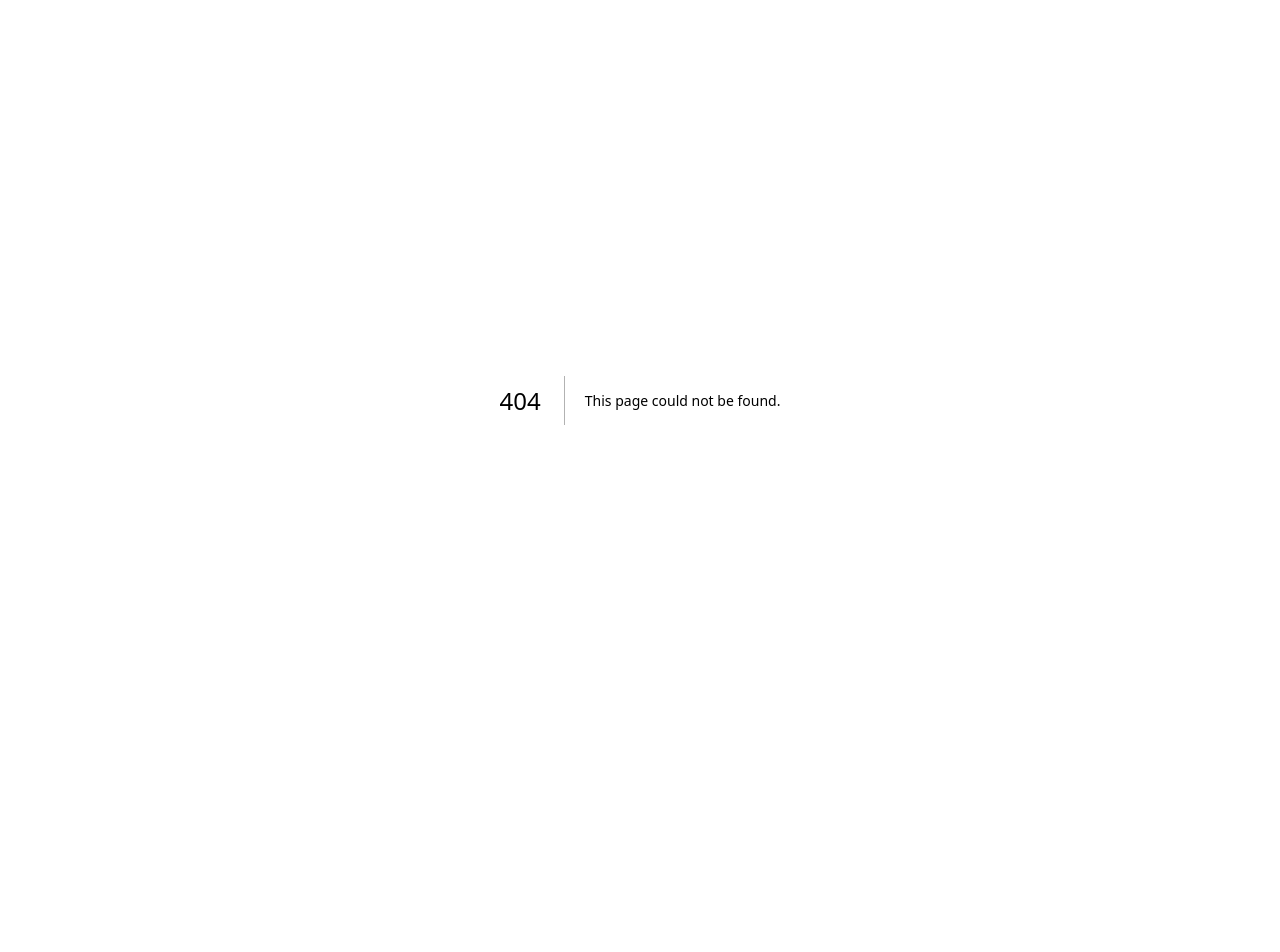
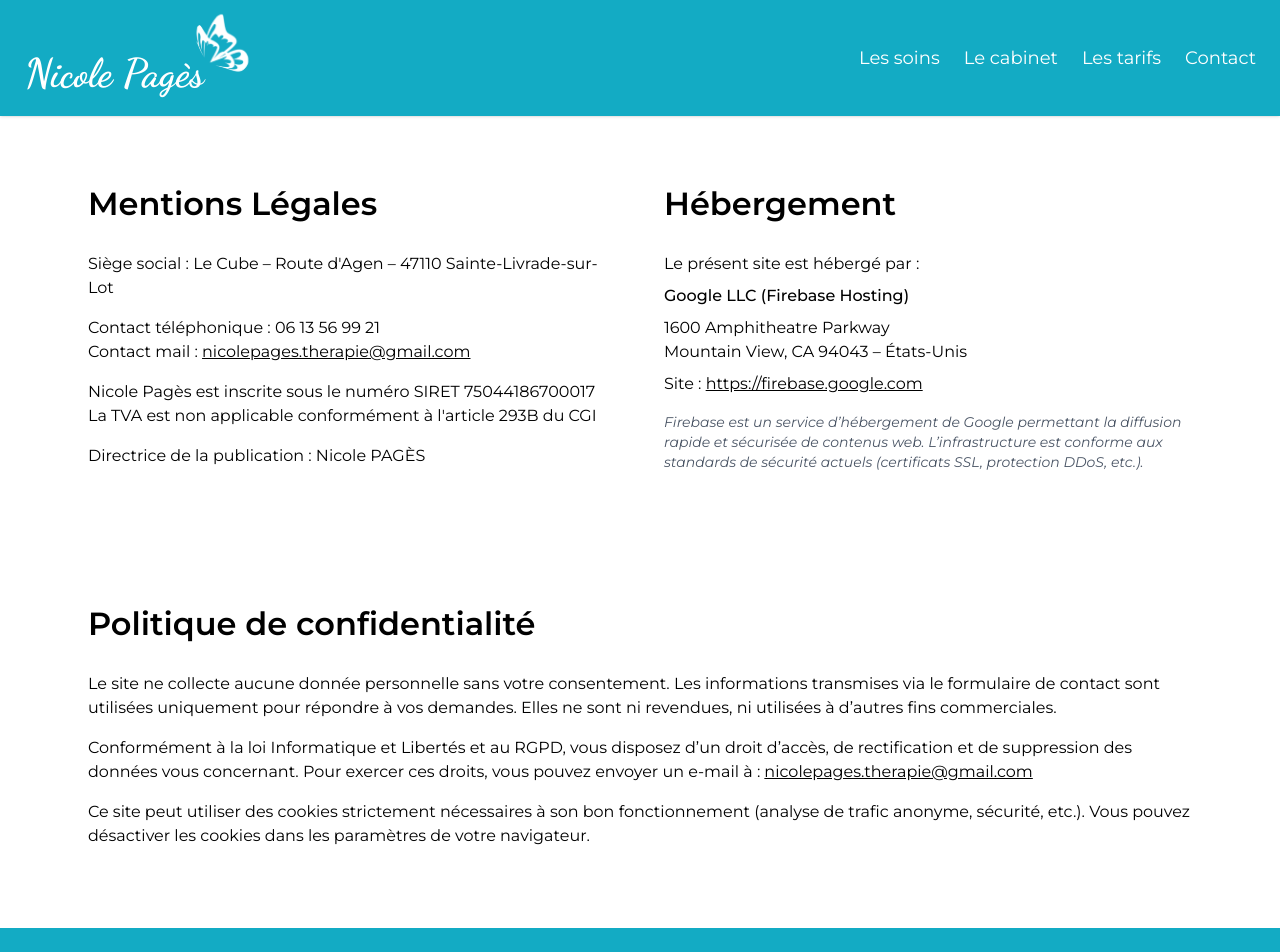
Before and after one commit to barry-black/nicole-pages-website, a Next.js app: page /legal in a window 1280 px wide. Before the commit this address had no page. Shown: the top 952 px of the page. Before the commit the page ends 800 px from the top, so only its background shows below. Built offline with nearby package versions, Linux system fonts and the light colour scheme.

Commit message:
Create mentions legales

```diff
--- /dev/null
+++ b/src/pages/legal.tsx
@@ -0,0 +1,136 @@
+"use client";
+
+/* Public Library */
+import { useState } from "react";
+
+/* Components */
+import { Typography } from "@/ui/design-system/typography/typography";
+import { Navigation } from "@/ui/components/navigation/navigation";
+import { Footer } from "@/ui/components/footer/footer";
+
+/* Hooks */
+import { useNavigateAndScroll } from "@/hooks/useNavigateAndScroll";
+
+export default function LegalPage() {
+  const [menuOpen, setMenuOpen] = useState(false);
+  const toggleMenu = () => setMenuOpen((prev) => !prev);
+  const navigateAndScroll = useNavigateAndScroll();
+
+  return (
+    <main className="bg-white text-black">
+      {/* Sticky Navbar */}
+      <Navigation menuOpen={menuOpen} toggleMenu={toggleMenu} />
+
+      <section className="max-w-6xl mx-auto px-6 py-16 grid md:grid-cols-2 gap-12">
+        <div>
+          <Typography
+            variant="m-32"
+            component="h2"
+            weight="semibold"
+            className="mb-6"
+          >
+            Mentions Légales
+          </Typography>
+
+          <p>
+            Siège social : Le Cube – Route d'Agen – 47110 Sainte-Livrade-sur-Lot
+          </p>
+          <p className="mt-4">Contact téléphonique : 06 13 56 99 21</p>
+          <p>
+            Contact mail :{" "}
+            <a
+              href="mailto:nicolepages.therapie@gmail.com"
+              className="underline"
+            >
+              nicolepages.therapie@gmail.com
+            </a>
+          </p>
+
+          <p className="mt-4">
+            Nicole Pagès est inscrite sous le numéro SIRET 75044186700017
+            <br />
+            La TVA est non applicable conformément à l'article 293B du CGI
+          </p>
+
+          <p className="mt-4">Directrice de la publication : Nicole PAGÈS</p>
+        </div>
+
+        <div>
+          <Typography
+            variant="m-32"
+            component="h2"
+            weight="semibold"
+            className="mb-6"
+          >
+            Hébergement
+          </Typography>
+
+          <p>Le présent site est hébergé par :</p>
+          <p className="mt-2 font-medium">Google LLC (Firebase Hosting)</p>
+          <p className="mt-2">
+            1600 Amphitheatre Parkway
+            <br />
+            Mountain View, CA 94043 – États-Unis
+          </p>
+          <p className="mt-2">
+            Site :{" "}
+            <a
+              href="https://firebase.google.com"
+              className="underline"
+              target="_blank"
+              rel="noopener noreferrer"
+            >
+              https://firebase.google.com
+            </a>
+          </p>
+
+          <p className="mt-4 text-sm text-gray-600 italic">
+            Firebase est un service d’hébergement de Google permettant la
+            diffusion rapide et sécurisée de contenus web. L’infrastructure est
+            conforme aux standards de sécurité actuels (certificats SSL,
+            protection DDoS, etc.).
+          </p>
+        </div>
+      </section>
+
+      <section className="max-w-6xl mx-auto px-6 py-16">
+        <Typography
+          variant="m-32"
+          component="h2"
+          weight="semibold"
+          className="mb-6"
+        >
+          Politique de confidentialité
+        </Typography>
+
+        <p className="mb-4">
+          Le site ne collecte aucune donnée personnelle sans votre consentement.
+          Les informations transmises via le formulaire de contact sont
+          utilisées uniquement pour répondre à vos demandes. Elles ne sont ni
+          revendues, ni utilisées à d’autres fins commerciales.
+        </p>
+
+        <p className="mb-4">
+          Conformément à la loi Informatique et Libertés et au RGPD, vous
+          disposez d’un droit d’accès, de rectification et de suppression des
+          données vous concernant. Pour exercer ces droits, vous pouvez envoyer
+          un e-mail à :
+          <a
+            href="mailto:nicolepages.therapie@gmail.com"
+            className="underline ml-1"
+          >
+            nicolepages.therapie@gmail.com
+          </a>
+        </p>
+
+        <p className="mb-4">
+          Ce site peut utiliser des cookies strictement nécessaires à son bon
+          fonctionnement (analyse de trafic anonyme, sécurité, etc.). Vous
+          pouvez désactiver les cookies dans les paramètres de votre navigateur.
+        </p>
+      </section>
+
+      <Footer />
+    </main>
+  );
+}
--- a/src/ui/components/footer/footer.tsx
+++ b/src/ui/components/footer/footer.tsx
@@ -5,17 +5,16 @@ import Link from "next/link";
 export const Footer = () => {
   return (
     <footer className="bg-[var(--color-sky-blue)] text-white text-sm py-6 px-6 text-center space-y-1">
+      <p>©2025 by Nicole Pagès | Tous droits réservés</p>
+      <p>Sainte Livrade sur Lot | nicolepages.therapie@gmail.com</p>
       <p>
-        ©2025 by Nicole Pagès | Tous droits réservés
-      </p>
-      <p>
-        Sainte Livrade sur Lot | nicolepages.therapie@gmail.com
-      </p>
-      <p>
-        <Link href="/design-system" className="underline hover:text-gray-200 mx-2">
+        <Link href="/legal" className="underline hover:text-gray-200 mx-2">
           Mentions légales
         </Link>{" "}
-        | Politique de confidentialité
+        |
+        <Link href="/legal" className="underline hover:text-gray-200 mx-2">
+          Politique de confidentialité
+        </Link>{" "}
       </p>
     </footer>
   );
```
